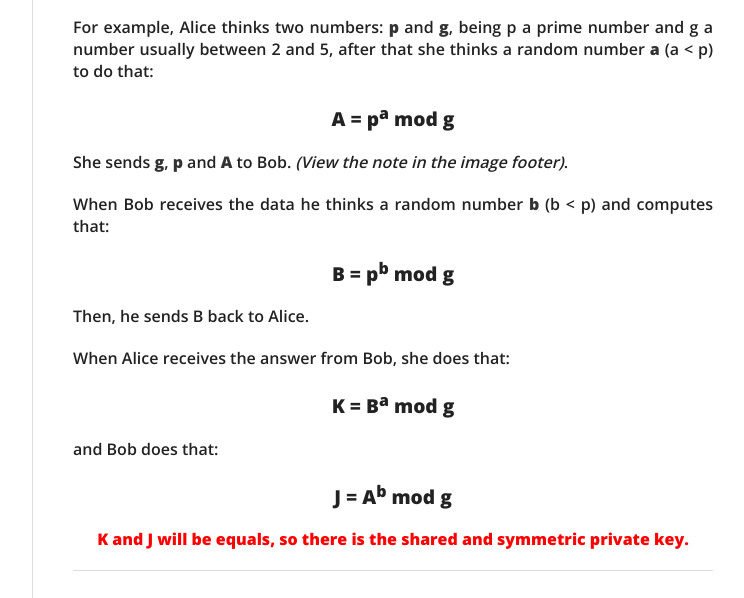
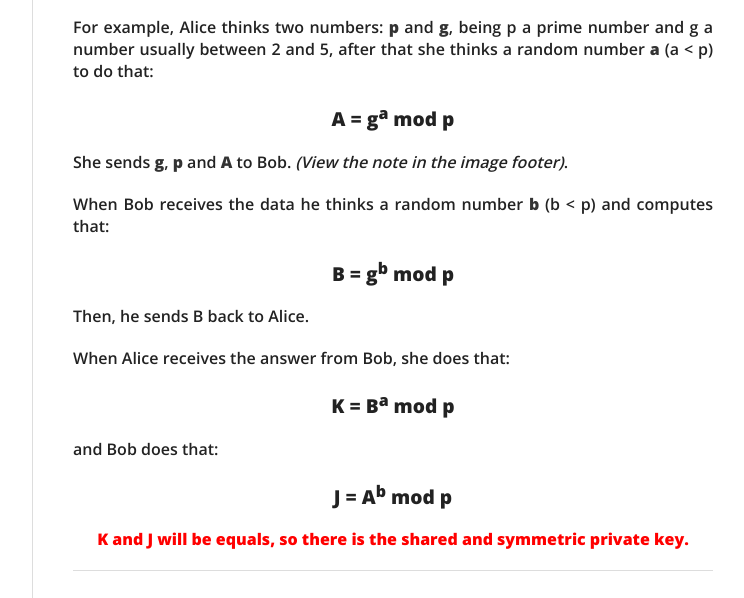
Before and after one commit to GrenderG/grenderg.github.io, a Jekyll site: the page built from _posts/2015-12-02-beauty_of_diffie-hellman_protocol.markdown, in a window 1280 px wide. Shown: the part 898-1496 px from the top of the page, without its empty margins (378-1122 px from the left). Built offline with Jekyll 4.4.1, drawn with Linux system fonts in a browser that asks for light colours; nearby versions of some CDN libraries.

```diff
--- a/_posts/2015-12-02-beauty_of_diffie-hellman_protocol.markdown
+++ b/_posts/2015-12-02-beauty_of_diffie-hellman_protocol.markdown
@@ -25,26 +25,26 @@ Last day I was thinking with a friend of mine a simple way to encrypt credential
 
 For example, Alice thinks two numbers: **p** and **g**, being p a prime number and g a number usually between 2 and 5, after that she thinks a random number **a** (a < p) to do that:
 
-A = p<sup>a</sup> mod g
+A = g<sup>a</sup> mod p
 {: style="font-weight:bold; font-size: 120%; text-align: center;"}
 
 She sends **g**, **p** and **A** to Bob. *(View the note in the image footer)*.
 
 When Bob receives the data he thinks a random number **b** (b < p) and computes that:
 
-B = p<sup>b</sup> mod g
+B = g<sup>b</sup> mod p
 {: style="font-weight:bold; font-size: 120%; text-align: center;"}
 
 Then, he sends B back to Alice.
 
 When Alice receives the answer from Bob, she does that:
 
-K = B<sup>a</sup> mod g
+K = B<sup>a</sup> mod p
 {: style="font-weight:bold; font-size: 120%; text-align: center;"}
 
 and Bob does that:
 
-J = A<sup>b</sup> mod g
+J = A<sup>b</sup> mod p
 {: style="font-weight:bold; font-size: 120%; text-align: center;"}
 
 K and J will be equals, so there is the shared and symmetric private key.
```
